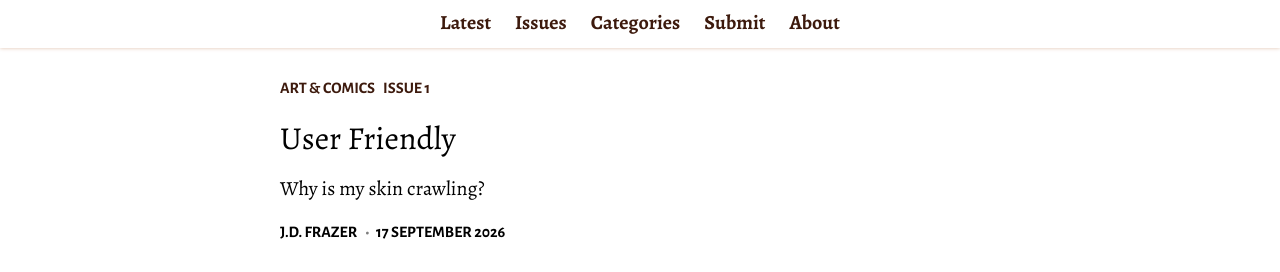
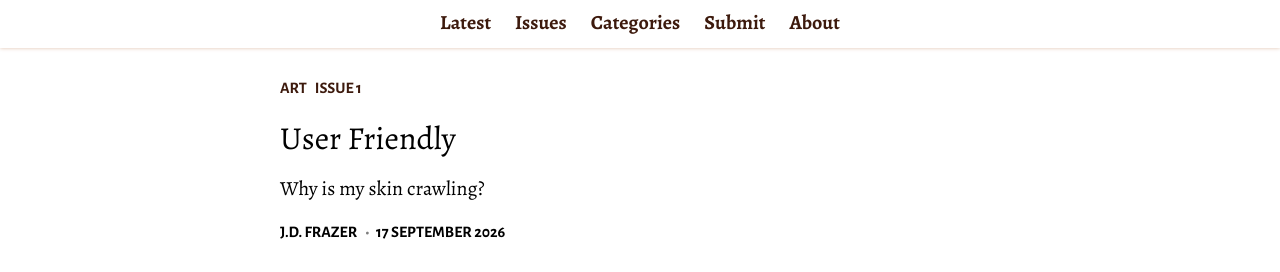
Before and after one commit to 11DE784A/InkwellWebsite, a Jekyll site: the page built from _posts/2026-09-18-user-friendly.markdown, in a window 1280 px wide. Shown: the part 164-436 px from the top of the page. Built offline with Jekyll 4.4.1, drawn with Linux system fonts in a browser that asks for light colours; some web fonts are replaced.

Commit message:
use slugify for tags instead of a chained filters, changed tag names to avoid the ampersand

```diff
--- a/_includes/post_list.html
+++ b/_includes/post_list.html
@@ -1,8 +1,6 @@
 
 {% for post in include.posts %}
-<section class="{% for tag in post.tags %}
-                  {{ tag | downcase | replace: ' ', '' | replace: '&', '-' }}
-                {% endfor %} card">
+<section class="{% for tag in post.tags %} {{ tag | slugify }} {% endfor %} card">
   <div>
     {% for tag in post.tags %} <span class="tag">{{ tag }}</span> {% endfor %}
     {% if post.category %} <span class="tag">Issue {{ post.category }}</span> {% endif %}
--- a/_posts/2026-09-18-user-friendly.markdown
+++ b/_posts/2026-09-18-user-friendly.markdown
@@ -2,7 +2,7 @@
 layout: post
 title: "User Friendly"
 author: J.D. Frazer
-tags: [Art & Comics]
+tags: [Art]
 category: 1
 date:   2026-09-18 00:00:01 +0200
 excerpt: Why is my skin crawling?
--- a/_posts/2026-09-18-ut-urna-urna-lobortis-ac-dui-et-dignissim-dictum-eros.markdown
+++ b/_posts/2026-09-18-ut-urna-urna-lobortis-ac-dui-et-dignissim-dictum-eros.markdown
@@ -2,7 +2,7 @@
 layout: post
 title: "Ut urna lobortis ac dui et dignissim dictum eros"
 author: Nam Fringilla
-tags: [Reviews & Recs]
+tags: [Review]
 category: 1
 date:   2026-09-18 00:00:01 +0200
 excerpt: Nulla sodales, tortor vitae faucibus hendrerit, nisi massa ornare dolor, in ornare risus eros congue lorem. Etiam ac leo mattis, ullamcorper mi sagittis, vehicula sem.
--- a/_posts/2026-11-13-kompozycja-heliograficzna.markdown
+++ b/_posts/2026-11-13-kompozycja-heliograficzna.markdown
@@ -2,7 +2,7 @@
 layout: post
 title: "Kompozycja Heliograficzna"
 author: Karol Hiller
-tags: [Art & Comics]
+tags: [Art]
 category: 2
 date:   2026-11-13 00:00:02 +0200
 excerpt: Heliographic Composition (XXIX)
--- a/assets/styles.css
+++ b/assets/styles.css
@@ -188,7 +188,7 @@ section h2 {
   box-shadow: 0 0 0.8rem var(--chocolate-brown);
 }
 
-.art-comics {
+.art {
   background-image: url("/assets/images/sketch-flowers.png");
 }
 
@@ -200,7 +200,7 @@ section h2 {
   background-image: url("/assets/images/sketch-lightbulb.png");
 }
 
-.personalessay {
+.personal-essay {
   background-image: url("/assets/images/sketch-paperplanes.png");
 }
 
@@ -208,7 +208,7 @@ section h2 {
   background-image: url("/assets/images/sketch-pen.png");
 }
 
-.reviews-recs {
+.review {
   background-image: url("/assets/images/sketch-reel.png");
 }
 
```
